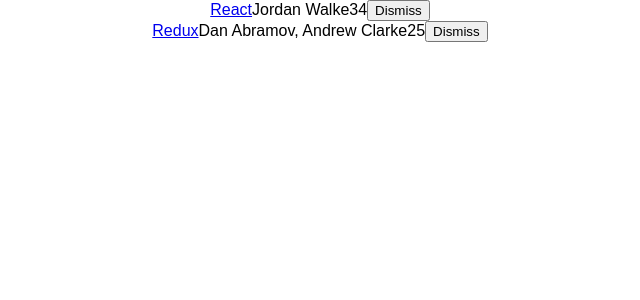
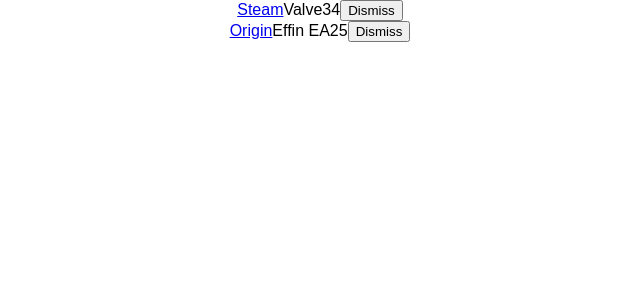
Before and after one commit to sharathgeorgem/hackernews-clone, a React (Create React App) app: page / in a window 1280 px wide. Shown: the top 300 px of the page, without its empty margins (320-960 px from the left). Built offline with nearby package versions, Linux system fonts and the light colour scheme.

Commit message:
Changed sample input

```diff
--- a/src/App.js
+++ b/src/App.js
@@ -3,17 +3,17 @@
 
 const list = [
   {
-    title: 'React',
-    url: 'https://reactjs.org',
-    author: 'Jordan Walke',
+    title: 'Steam',
+    url: 'https://store.steampowered.com/',
+    developer: 'Valve',
     num_comments: 3,
     points: 4,
     objectID: 0
   },
   {
-    title: 'Redux',
-    url: 'https://redux.js.org',
-    author: 'Dan Abramov, Andrew Clarke',
+    title: 'Origin',
+    url: 'https://www.origin.com/ind/en-us/store',
+    developer: 'Effin EA',
     num_comments: 2,
     points: 5,
     objectID: 1
@@ -39,7 +39,7 @@
         {this.state.list.map(item =>
           <div key={item.objectID}>
             <span><a href={item.url}>{item.title}</a></span>
-            <span>{item.author}</span>
+            <span>{item.developer}</span>
             <span>{item.num_comments}</span>
             <span>{item.points}</span>
             <span>
```
